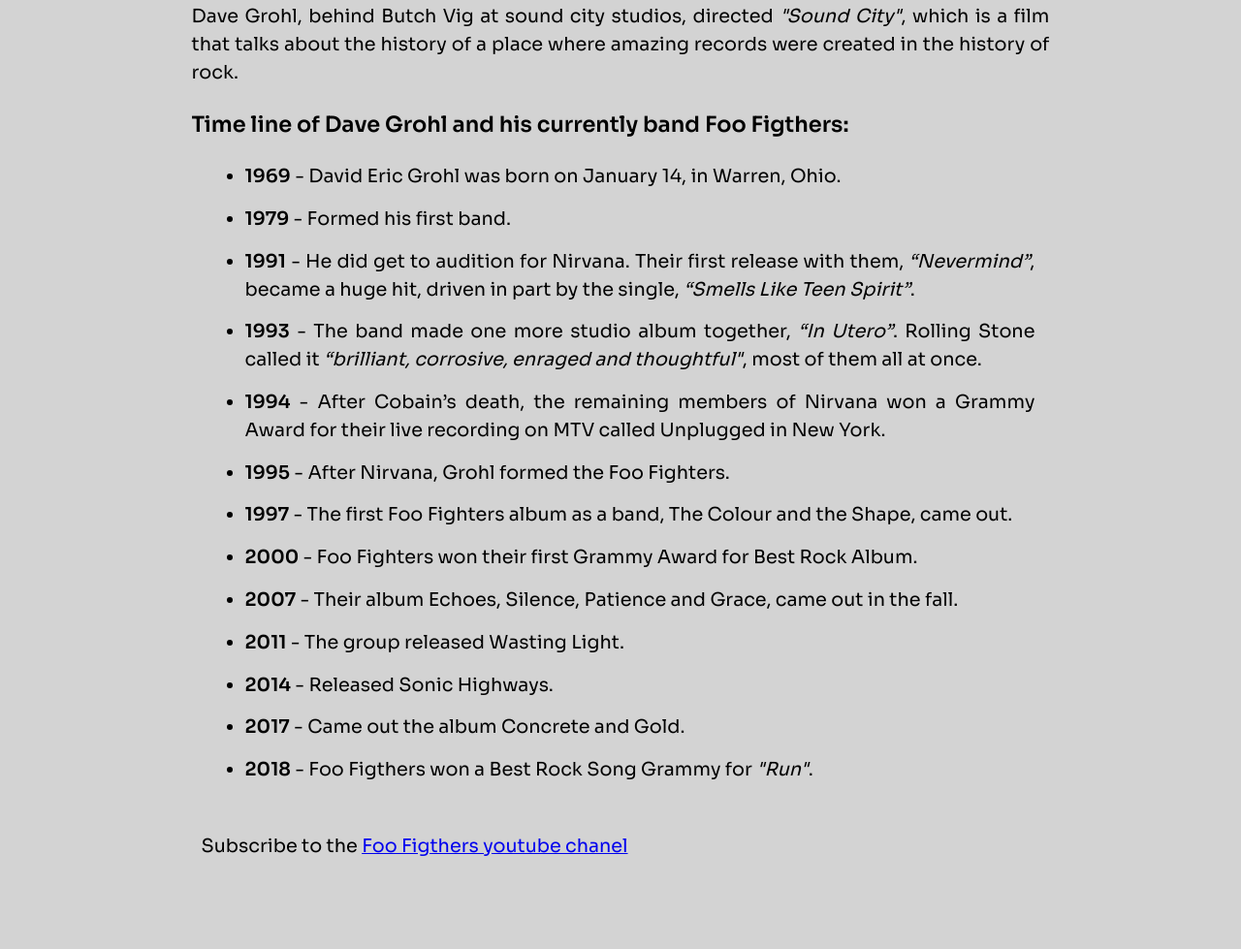
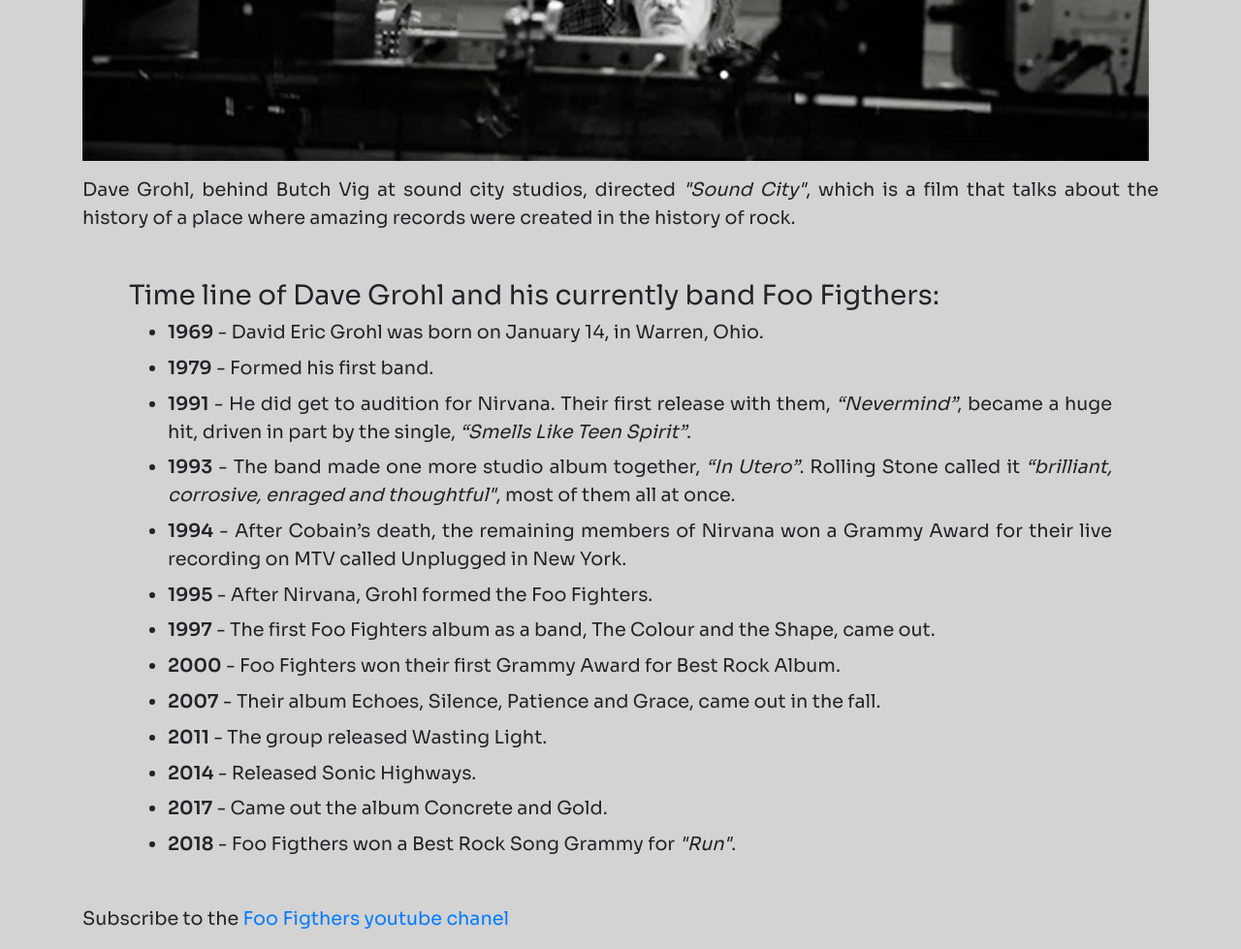
Before and after one commit to dago-ramirez/Tribute_Page, a plain HTML site: page index.html in a window 1280 px wide. Shown: the part 700-1679 px from the top of the page at 97% size. Before the commit the page ends 1638 px from the top, so only its background shows below. Drawn offline with nearby package versions, Linux system fonts and the light colour scheme.

Commit message:
Se agrega bootstrap al proyecto

```diff
--- a/css/style.css
+++ b/css/style.css
@@ -9,7 +9,7 @@ body {
     text-align: justify;
     line-height: 1.5;
 }
-
+/*
 #main {
     width: 70%;
     display: block;
@@ -39,4 +39,4 @@ body {
 
 footer {
     margin: 50px 10px;
-}
+} */
--- a/index.html
+++ b/index.html
@@ -4,42 +4,51 @@
     <meta charset="UTF-8">
     <meta name="viewport" content="width=device-width, initial-scale=1.0">
     <title>Dave Grohl Tribute Page</title>
+    <link href="https://fonts.googleapis.com/css2?family=Sora:wght@400;600&display=swap" rel="stylesheet">
+    <link rel="stylesheet" href="https://stackpath.bootstrapcdn.com/bootstrap/4.5.2/css/bootstrap.min.css" integrity="sha384-JcKb8q3iqJ61gNV9KGb8thSsNjpSL0n8PARn9HuZOnIxN0hoP+VmmDGMN5t9UJ0Z" crossorigin="anonymous">
     <link rel="stylesheet" href="css/style.css">
-    <link href="https://fonts.googleapis.com/css2?family=Sora:wght@400;600&display=swap" rel="stylesheet">
 </head>
 <body>
+    <div class="container">
         <main id="main">
-        <header>
-            <h1 id="title">Dave Grohl</h1>
-            <p>As drummer for Nirvana and founding member of the Foo Fighters, Dave Grohl gave alternative rock its driving beat.</p>
+            <header class="m-5 text-center align-items-center small-screen">
+                <h1 id="title" class="display-3 font-weight-bold small-screen">Dave Grohl</h1>
+                <p class="">As drummer for Nirvana and founding member of the Foo Fighters, Dave Grohl gave alternative rock its driving beat.</p>
             </header>
             <section>
-            <div id="img-div">
-                <img src="images/Soundcity Film.jpg" alt="" id="image">
-                <figcaption>Dave Grohl, behind Butch Vig at sound city studios, directed <em>"Sound City"</em>, which is a film that talks about the history of a place where amazing records were created in the history of rock.</figcaption>
+                <div id="img-div" class="d-flex align-items-center">
+                    <div class="justify-content-center mb-3 p-0">
+                        <img src="images/Soundcity Film-1.jpg" class="img-fluid align-self-center" alt="Responsive image" id="image">
                     </div>
+                </div>
+                <p>Dave Grohl, behind Butch Vig at sound city studios, directed <em>"Sound City"</em>, which is a film that talks about the history of a place where amazing records were created in the history of rock.</p>
             </section>
-        <section id="tribute-info">
+            <section id="tribute-info" class="m-5 small-screen">
                 <h3>Time line of Dave Grohl and his currently band Foo Figthers:</h3>
-            <ul>
-                <li><b>1969</b> - David Eric Grohl was born on January 14, in Warren, Ohio.</li>
-                <li><b>1979</b> - Formed his first band.</li>
-                <li><b>1991</b> - He did get to audition for Nirvana. Their first release with them, <em>“Nevermind”</em>, became a huge hit, driven in part by the single, <em>“Smells Like Teen Spirit”</em>. </li>
-                <li><b>1993</b> - The band made one more studio album together, <em>“In Utero”</em>. Rolling Stone called it <em>“brilliant, corrosive, enraged and thoughtful"</em>, most of them all at once.</li>
-                <li><b>1994</b> - After Cobain’s death, the remaining members of Nirvana won a Grammy Award for their live recording on MTV called Unplugged in New York.</li>
-                <li><b>1995</b> - After Nirvana, Grohl formed the Foo Fighters.</li>
-                <li><b>1997</b> - The first Foo Fighters album as a band, The Colour and the Shape, came out.</li>
-                <li><b>2000</b> - Foo Fighters won their first Grammy Award for Best Rock Album.</li>
-                <li><b>2007</b> - Their album Echoes, Silence, Patience and Grace, came out in the fall.</li>
-                <li><b>2011</b> - The group released Wasting Light.</li>
-                <li><b>2014</b> - Released Sonic Highways.</li>
-                <li><b>2017</b> - Came out the album Concrete and Gold.</li>
-                <li><b>2018</b> - Foo Figthers won a Best Rock Song Grammy for <em>"Run"</em>.</li>
+                <ul class="my-2">
+                    <li class="my-2"><b>1969</b> - David Eric Grohl was born on January 14, in Warren, Ohio.</li>
+                    <li class="my-2"><b>1979</b> - Formed his first band.</li>
+                    <li class="my-2"><b>1991</b> - He did get to audition for Nirvana. Their first release with them, <em>“Nevermind”</em>, became a huge hit, driven in part by the single, <em>“Smells Like Teen Spirit”</em>. </li>
+                    <li class="my-2"><b>1993</b> - The band made one more studio album together, <em>“In Utero”</em>. Rolling Stone called it <em>“brilliant, corrosive, enraged and thoughtful"</em>, most of them all at once.</li>
+                    <li class="my-2"><b>1994</b> - After Cobain’s death, the remaining members of Nirvana won a Grammy Award for their live recording on MTV called Unplugged in New York.</li>
+                    <li class="my-2"><b>1995</b> - After Nirvana, Grohl formed the Foo Fighters.</li>
+                    <li class="my-2"><b>1997</b> - The first Foo Fighters album as a band, The Colour and the Shape, came out.</li>
+                    <li class="my-2"><b>2000</b> - Foo Fighters won their first Grammy Award for Best Rock Album.</li>
+                    <li class="my-2"><b>2007</b> - Their album Echoes, Silence, Patience and Grace, came out in the fall.</li>
+                    <li class="my-2"><b>2011</b> - The group released Wasting Light.</li>
+                    <li class="my-2"><b>2014</b> - Released Sonic Highways.</li>
+                    <li class="my-2"><b>2017</b> - Came out the album Concrete and Gold.</li>
+                    <li class="my-2"><b>2018</b> - Foo Figthers won a Best Rock Song Grammy for <em>"Run"</em>.</li>
                 </ul>
             </section>
             <footer>
                 <p>Subscribe to the <a href="https://www.youtube.com/channel/UCi2KNss4Yx73NG0JARSFe0A" target="_blanck" id="tribute-link">Foo Figthers youtube chanel</a></p>
             </footer>
         </main>
+    </div>
+    <script src="./js/main.js"></script>
+    <script src="https://code.jquery.com/jquery-3.5.1.slim.min.js" integrity="sha384-DfXdz2htPH0lsSSs5nCTpuj/zy4C+OGpamoFVy38MVBnE+IbbVYUew+OrCXaRkfj" crossorigin="anonymous"></script>
+    <script src="https://cdn.jsdelivr.net/npm/popper.js@1.16.1/dist/umd/popper.min.js" integrity="sha384-9/reFTGAW83EW2RDu2S0VKaIzap3H66lZH81PoYlFhbGU+6BZp6G7niu735Sk7lN" crossorigin="anonymous"></script>
+    <script src="https://stackpath.bootstrapcdn.com/bootstrap/4.5.2/js/bootstrap.min.js" integrity="sha384-B4gt1jrGC7Jh4AgTPSdUtOBvfO8shuf57BaghqFfPlYxofvL8/KUEfYiJOMMV+rV" crossorigin="anonymous"></script>
 </body>
 </html>
--- /dev/null
+++ b/js/main.js
@@ -0,0 +1,6 @@
+console.log(screen.width, window.innerWidth);
+let smallScreen = document.querySelector(".small-screen");
+if (window.innerWidth < 576) {
+    // alert("pantalla pequeña");
+    // smallScreen.classList.add("small");
+}
```
Also changed, not shown: images/Soundcity Film-1.jpg (added), images/Soundcity-Film.jpg (renamed from images/Soundcity Film.jpg). Lines whose indentation alone changed are shown as unchanged.
